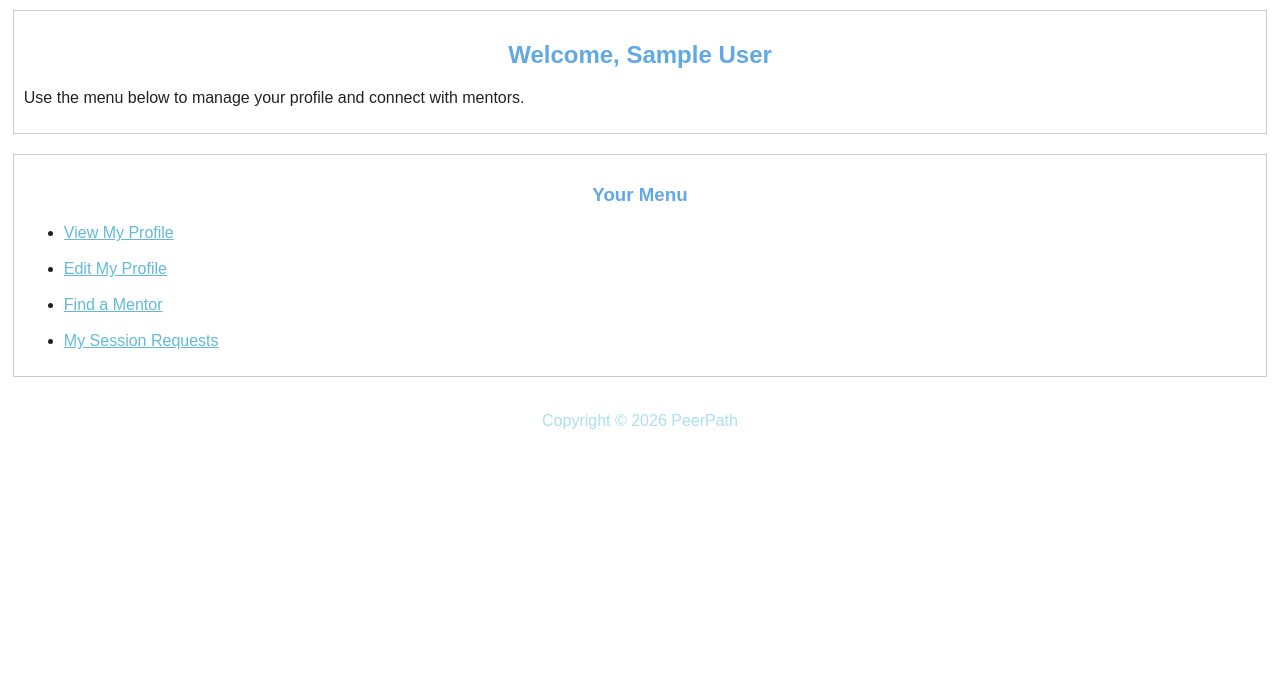
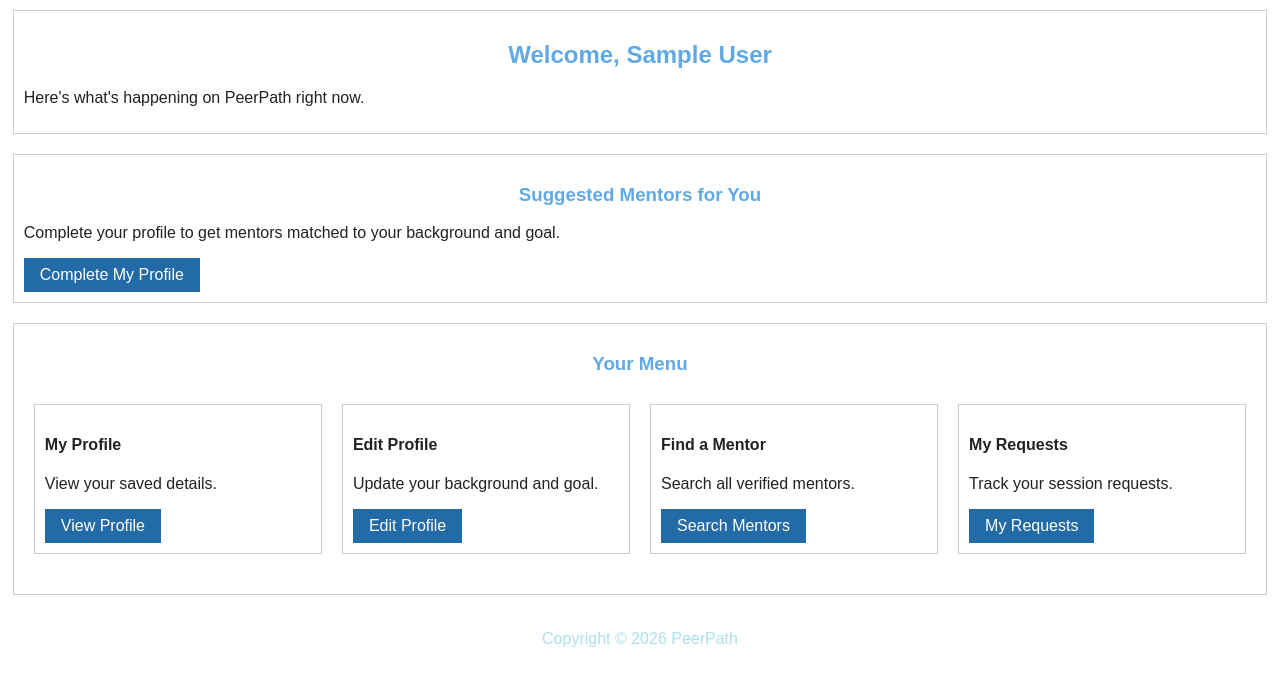
Before and after one commit to tasaufBD/Find_a_Mentor, a PHP site: page /student_dashboard.php in a window 1280 px wide. Shown: the part 60-746 px from the top of the page. Run offline with PHP 8.4, Linux system fonts and the light colour scheme; the visitor is signed in with stand-in values (Sample User, id 1).

Commit message:
Update Student Dashboard

```diff
--- a/student_dashboard.php
+++ b/student_dashboard.php
@@ -1,11 +1,89 @@
 <?php
-
 
 session_start();
 
 if (!isset($_SESSION["user_id"]) || $_SESSION["role"] !== "student") {
     header("Location: login.php");
     exit();
+}
+
+include("db.php");
+
+$studentId = $_SESSION["user_id"];
+
+//Load student's own profile for matching
+$stmt = mysqli_prepare($conn, "SELECT * FROM student_profiles WHERE user_id = ?");
+mysqli_stmt_bind_param($stmt, "i", $studentId);
+mysqli_stmt_execute($stmt);
+$student = mysqli_fetch_assoc(mysqli_stmt_get_result($stmt));
+
+$profileIncomplete = empty($student["career_goal"]);
+
+$suggestedMentors = [];
+
+if (!$profileIncomplete) {
+
+    // scoring
+    $mentorResult = mysqli_query($conn,
+        "SELECT u.user_id, u.full_name, m.university, m.department, m.cgpa_range,
+                m.goal_achieved, m.skills, m.current_organization, m.current_position
+         FROM users u
+         JOIN mentor_profiles m ON u.user_id = m.user_id
+         WHERE m.verification_status = 'verified'");
+
+    $studentSkills = array_map("trim", array_map("strtolower", explode(",", $student["skills"] ?? "")));
+
+    while ($mentor = mysqli_fetch_assoc($mentorResult)) {
+
+        $score   = 0;
+        $reasons = [];
+
+        if ($mentor["university"] == $student["university"] && !empty($mentor["university"])) {
+            $score += 3;
+            $reasons[] = "Same University";
+        }
+
+        if ($mentor["department"] == $student["department"] && !empty($mentor["department"])) {
+            $score += 2;
+            $reasons[] = "Same Department";
+        }
+
+        if ($mentor["goal_achieved"] == $student["career_goal"]) {
+            $score += 5;
+            $reasons[] = "Matches Your Goal";
+        }
+
+        if ($mentor["cgpa_range"] == $student["cgpa_range"] && !empty($mentor["cgpa_range"])) {
+            $score += 4;
+            $reasons[] = "Similar Academic Background";
+        }
+
+        $mentorSkills = array_map("trim", array_map("strtolower", explode(",", $mentor["skills"] ?? "")));
+        $sharedSkills = array_intersect($studentSkills, $mentorSkills);
+        $sharedSkills = array_filter($sharedSkills);
+        $sharedCount  = min(count($sharedSkills), 3);
+
+        if ($sharedCount > 0) {
+            $score += $sharedCount * 2;
+            $reasons[] = "Shared Skills: " . implode(", ", array_slice($sharedSkills, 0, 3));
+        }
+
+        if ($score > 0) {
+            $suggestedMentors[] = [
+                "user_id"  => $mentor["user_id"],
+                "name"     => $mentor["full_name"],
+                "org"      => $mentor["current_organization"],
+                "position" => $mentor["current_position"],
+                "score"    => $score,
+                "reasons"  => $reasons,
+            ];
+        }
+    }
+
+    usort($suggestedMentors, function ($a, $b) {
+        return $b["score"] - $a["score"];
+    });
+    $suggestedMentors = array_slice($suggestedMentors, 0, 3);
 }
 ?>
 
@@ -32,20 +110,74 @@ if (!isset($_SESSION["user_id"]) || $_SESSION["role"] !== "student") {
 
     <div class="card">
         <h2>Welcome, <?php echo htmlspecialchars($_SESSION["full_name"]); ?></h2>
-        <p>Use the menu below to manage your profile and connect with mentors.</p>
+        <p>Here's what's happening on PeerPath right now.</p>
+    </div>
+
+    <div class="card">
+        <h3>Suggested Mentors for You</h3>
+
+        <?php if ($profileIncomplete): ?>
+
+            <p>Complete your profile to get mentors matched to your background and goal.</p>
+            <a href="student_profile_edit.php" class="btn">Complete My Profile</a>
+
+        <?php elseif (empty($suggestedMentors)): ?>
+
+            <p>No strong matches yet. Try browsing all mentors instead.</p>
+            <a href="search_mentor.php" class="btn">Browse All Mentors</a>
+
+        <?php else: ?>
+
+            <div class="row">
+                <?php foreach ($suggestedMentors as $mentor): ?>
+                    <div class="col-4">
+                        <div class="card">
+                            <h4><?php echo htmlspecialchars($mentor["name"]); ?></h4>
+                            <p><?php echo htmlspecialchars($mentor["position"]); ?> at
+                               <?php echo htmlspecialchars($mentor["org"]); ?></p>
+                            <p><small>Match Score: <?php echo $mentor["score"]; ?></small></p>
+                            <p><small><?php echo htmlspecialchars(implode(" · ", $mentor["reasons"])); ?></small></p>
+                            <a href="view_mentor.php?id=<?php echo $mentor["user_id"]; ?>" class="btn">View Profile</a>
+                        </div>
+                    </div>
+                <?php endforeach; ?>
+            </div>
+
+        <?php endif; ?>
     </div>
 
     <div class="card">
         <h3>Your Menu</h3>
-        <ul>
-            <li><a href="student_profile_view.php">View My Profile</a></li>
-            <br>
-            <li><a href="student_profile_edit.php">Edit My Profile</a></li>
-            <br>
-            <li><a href="search_mentor.php">Find a Mentor</a></li>
-            <br>
-            <li><a href="student_my_requests.php">My Session Requests</a></li>
-        </ul>
+        <div class="row">
+            <div class="col-4">
+                <div class="card">
+                    <h4>My Profile</h4>
+                    <p>View your saved details.</p>
+                    <a href="student_profile_view.php" class="btn">View Profile</a>
+                </div>
+            </div>
+            <div class="col-4">
+                <div class="card">
+                    <h4>Edit Profile</h4>
+                    <p>Update your background and goal.</p>
+                    <a href="student_profile_edit.php" class="btn">Edit Profile</a>
+                </div>
+            </div>
+            <div class="col-4">
+                <div class="card">
+                    <h4>Find a Mentor</h4>
+                    <p>Search all verified mentors.</p>
+                    <a href="search_mentor.php" class="btn">Search Mentors</a>
+                </div>
+            </div>
+            <div class="col-4">
+                <div class="card">
+                    <h4>My Requests</h4>
+                    <p>Track your session requests.</p>
+                    <a href="student_my_requests.php" class="btn">My Requests</a>
+                </div>
+            </div>
+        </div>
     </div>
 
 </div>
```
